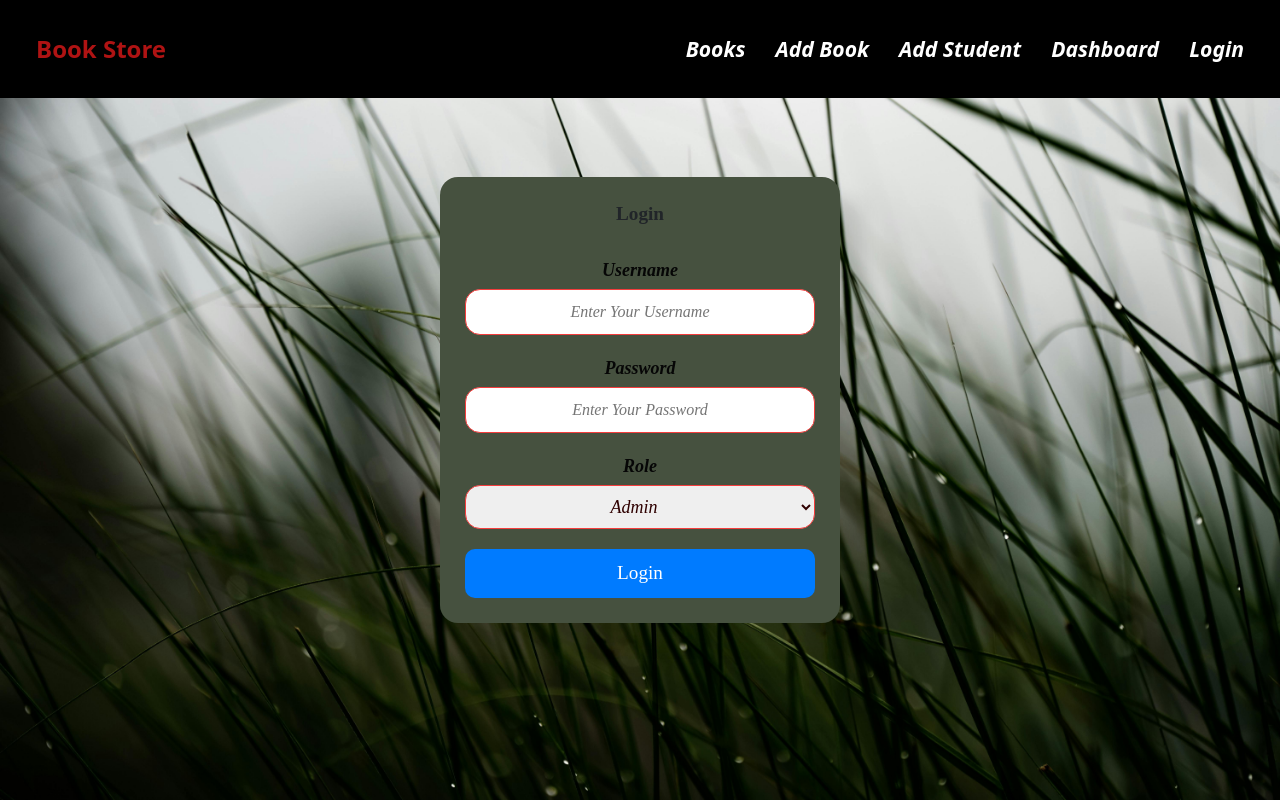
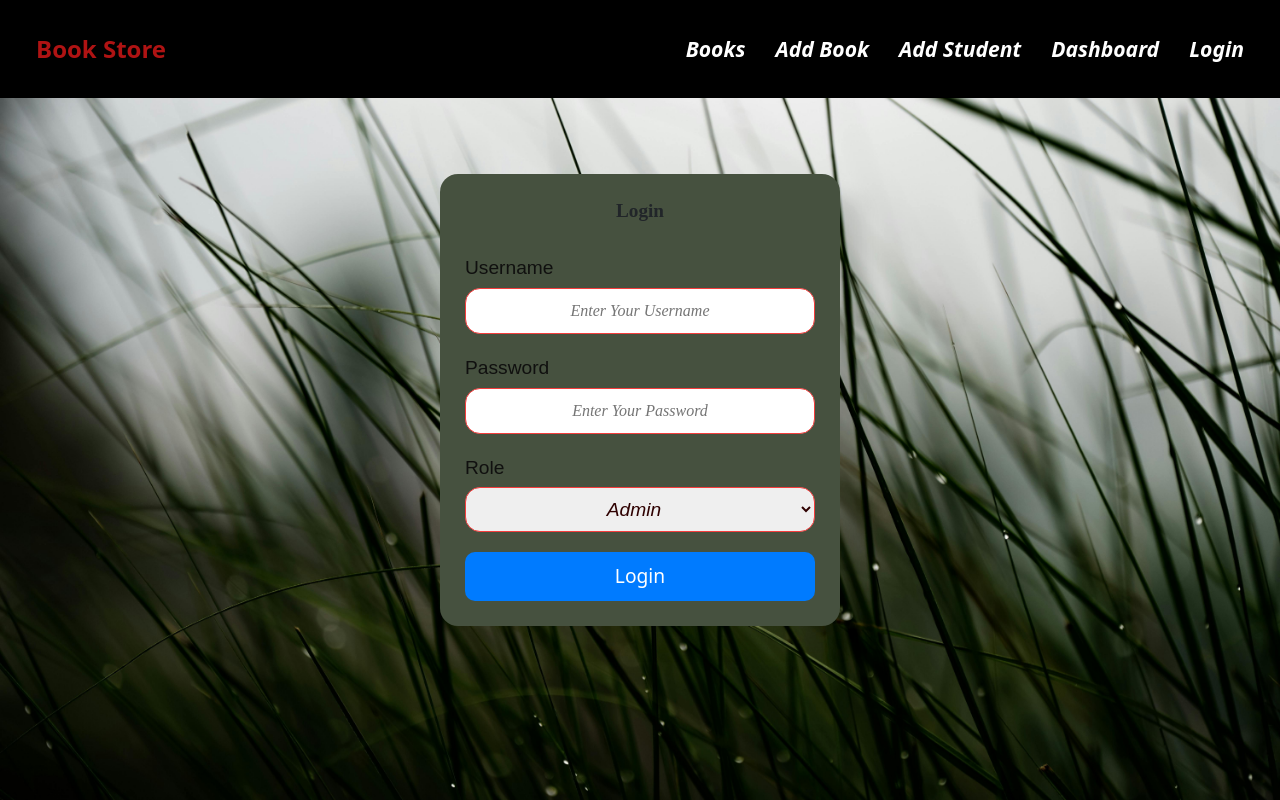
Before and after one commit to hassan1032/Crud-opertion-frontend, a React (Create React App) app: page /login in a window 1280 px wide. Built offline with nearby package versions, Linux system fonts and the light colour scheme.

Commit message:
add new code for addstudent file

```diff
--- a/src/component/AddStudent.jsx
+++ b/src/component/AddStudent.jsx
@@ -1,12 +1,12 @@
 import React, { useState } from "react";
-import "./student.css";
-import { useNavigate } from "react-router-dom";
+import "../css/student.css";
 import axios from "axios";
 import toast from 'react-hot-toast';
 import Cookies from "js-cookie";
+import { useNavigate } from "react-router-dom";
 
 const AddStudent = () => {
-
+const navigate = useNavigate();
 const [grade,setGrade] = useState("");
 const [roll,setRoll] = useState("");
 const [username,setUsername] = useState("");
@@ -16,10 +16,15 @@
     e.preventDefault()
     axios.post(`http://localhost:4000/student/register`, { username, password, roll,grade })
     .then((res) => {
-        console.log("res>>>>>>", res);
+
+
         Cookies.set("token", res?.data?.token);
 
         toast.success("Student Register SuccessFully");
+        if(res.data.message){
+            navigate("/dashboard");
+
+        }
 
       })
 
@@ -37,7 +42,7 @@
 
           <h2 className="a-2">Add Student</h2>
           <div className="form-group">
-            <label htmlFor="roll" className="label">
+            <label htmlFor="roll" className="label1">
               Roll No
             </label>
             <input
@@ -49,7 +54,7 @@
             />
           </div>
           <div className="form-group">
-            <label htmlFor="username" className="label">
+            <label htmlFor="username" className="label1">
               User Name
             </label>
             <input
@@ -61,7 +66,7 @@
             />
           </div>
           <div className="form-group">
-            <label htmlFor="grade" className="label">
+            <label htmlFor="grade" className="label1">
               Grade
             </label>
             <input
@@ -73,9 +78,9 @@
             />
           </div>
           <div className="form-group">
-            <label htmlFor="password" className="label">
+            <label htmlFor="password" className="label1">
               password
-            </label>
+            </label >
             <input
               type="password"
               id="password"
@@ -84,7 +89,7 @@
               onChange={(e) => setPassword(e.target.value)}
             />
           </div>
-          <button type="submit" className="butt-" onClick={handleSubmit}>
+          <button type="submit" className="submit-1" onClick={handleSubmit}>
             Register
           </button>
         </form>
--- a/src/component/Login.css
+++ b/src/component/Login.css
@@ -63,7 +63,7 @@
     font-weight: 600
   }
 
-  .button {
+  .button1 {
     display: block;
     width: 100%;
     padding: 10px;
--- a/src/component/Login.jsx
+++ b/src/component/Login.jsx
@@ -79,7 +79,7 @@
             </option>
           </select>
         </div>
-        <button className="button" onClick={handleSubmit}>
+        <button className="button1" onClick={handleSubmit}>
           Login
         </button>
       </div>
--- a/src/component/student.css
+++ b/src/css/student.css
@@ -37,7 +37,7 @@
     margin-bottom: 20px;
 }
 
-label {
+label1 {
     font-weight: bold;
 }
 
@@ -54,23 +54,25 @@
     border-color: #5b9dd9;
 }
 
-button {
-    padding: 10px 20px;
-    background-color: #86c0f4;
-    color: #f3051c;
+.submit-1 {
+    display: block;
+    width: 100%;
+    padding: 9px;
+    background-color: #007bff;
+    color: #fff;
     border: none;
-    border-radius: 15px;
+    border-radius: 10px;
     cursor: pointer;
-    transition: background-color 0.3s ease, box-shadow 0.3s ease;
-    font-family: cursive;
     font-size: larger;
+    border-radius: 20px;
+    text-align: center
 }
 
-button:hover {
+/* buttton:hover {
     background-color: #011324;
     box-shadow: 0 0 10px rgba(0, 0, 0, 0.2);
-}
-.label{
+} */
+.label1{
     font-family: cursive;
     font-size: large;
     font-style: italic;
```
